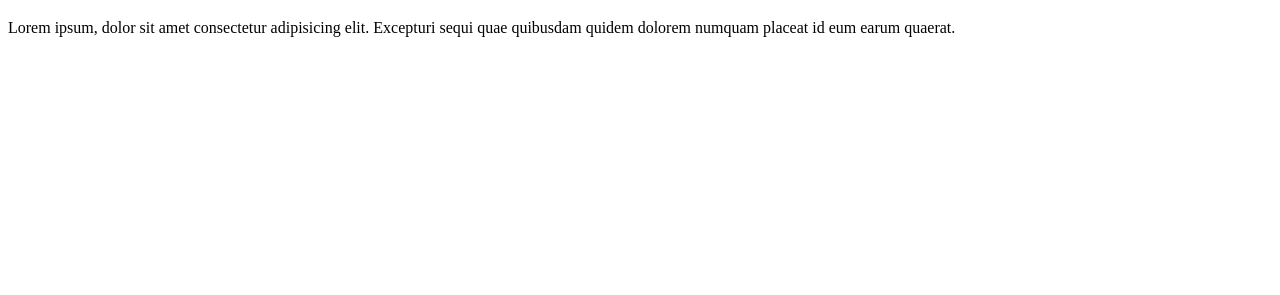
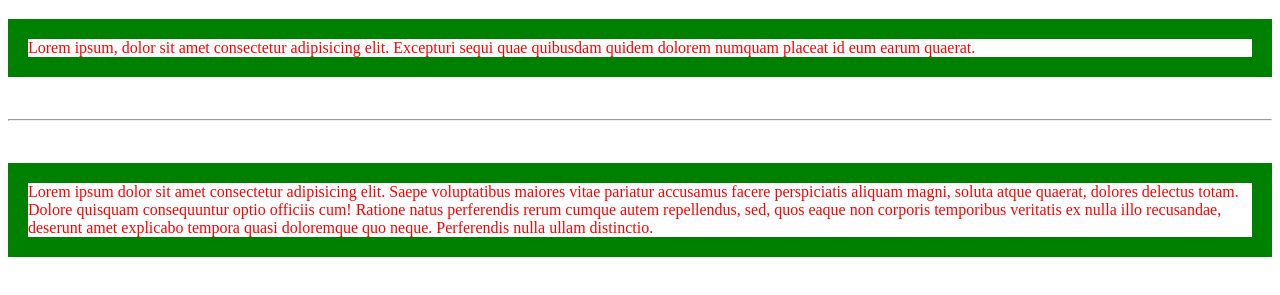
Before and after one commit to jahidcp/my-second-repo, a plain HTML site: page index.html in a window 1280 px wide. Shown: the part 61-356 px from the top of the page. Drawn offline with Linux system fonts and the light colour scheme.

Commit message:
Style CSS File added and Some changes

```diff
--- a/index.html
+++ b/index.html
@@ -5,11 +5,22 @@
     <meta http-equiv="X-UA-Compatible" content="IE=edge">
     <meta name="viewport" content="width=device-width, initial-scale=1.0">
     <title>My Second GitHub Repo</title>
+    <link rel="stylesheet" href="style.css">
 </head>
 <body>
     <h1>My Second Blog's</h1>
     <p>
         Lorem ipsum, dolor sit amet consectetur adipisicing elit. Excepturi sequi quae quibusdam quidem dolorem numquam placeat id eum earum quaerat.
     </p>
+
+    <br>
+
+    <hr>
+
+    <br>
+
+    <p>
+        Lorem ipsum dolor sit amet consectetur adipisicing elit. Saepe voluptatibus maiores vitae pariatur accusamus facere perspiciatis aliquam magni, soluta atque quaerat, dolores delectus totam. Dolore quisquam consequuntur optio officiis cum! Ratione natus perferendis rerum cumque autem repellendus, sed, quos eaque non corporis temporibus veritatis ex nulla illo recusandae, deserunt amet explicabo tempora quasi doloremque quo neque. Perferendis nulla ullam distinctio.
+    </p>
 </body>
 </html>
--- /dev/null
+++ b/style.css
@@ -0,0 +1,4 @@
+p {
+    color: red;
+    border: 20px solid green;
+}
```
